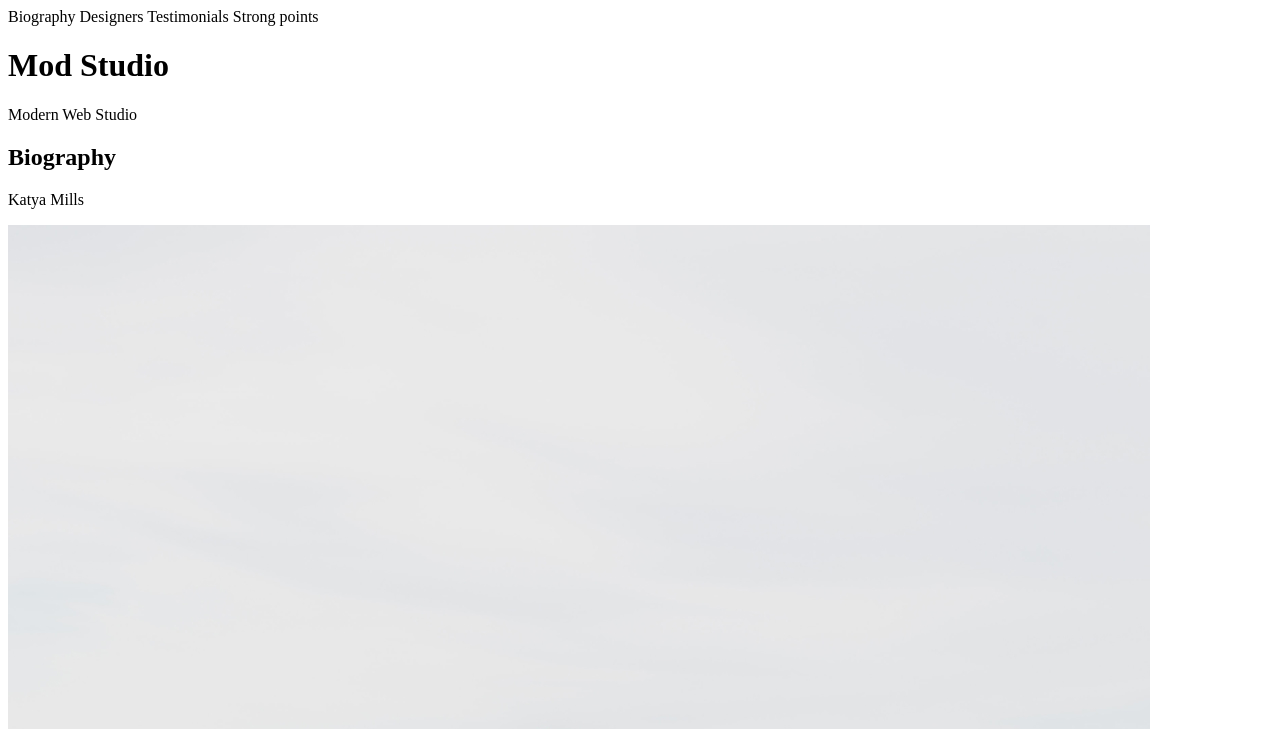
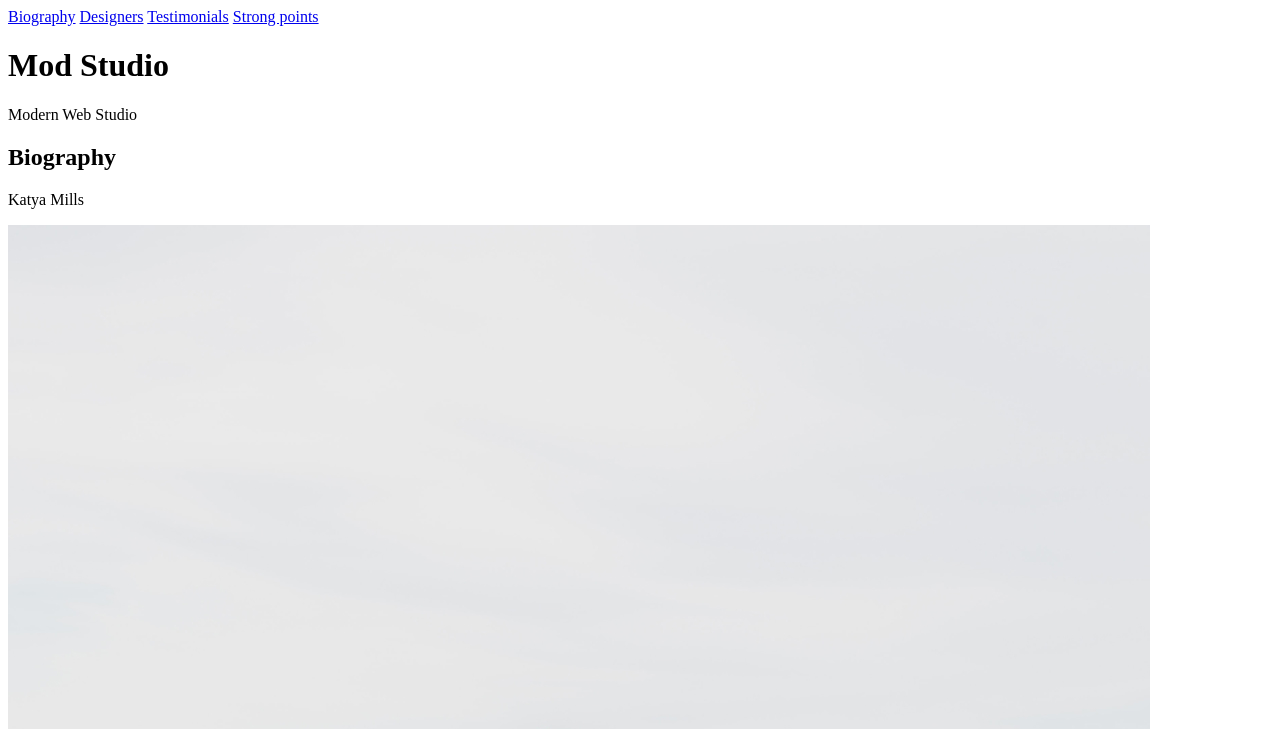
Before and after one commit to TatyanaYashina/otus-css-yashina, a plain HTML site: page index.html in a window 1280 px wide. Shown: the top 729 px of the page. Drawn offline with Linux system fonts and the light colour scheme.

Commit message:
Исправлены замечания

```diff
--- a/index.html
+++ b/index.html
@@ -7,17 +7,17 @@
 </head>
 <body>
     <nav>
-        Biography
-        Designers
-        Testimonials
-        Strong points
+        <a href="#Biography">Biography</a>
+        <a href="#Designers">Designers</a>
+        <a href="#Testimonials">Testimonials</a>
+        <a href="#StrongPoints">Strong points</a>
     </nav>
-    <header>
+    <main>
         <h1>Mod Studio</h1>
         <p>Modern Web Studio</p>
-    </header>
+    </main>
     <section>
-        <h2>Biography</h2>
+        <h2 id="Biography">Biography</h2>
         <p>Katya Mills</p>
         <img src="./img/Biography-Director.jpg" alt="Katya Mills">
         <h3>Art Director</h3>
@@ -31,7 +31,7 @@
 
     </section>
     <section>
-        <h2>Designers</h2>
+        <h2 id="Designers">Designers</h2>
         <img src="./img/Jess-Wonder.jpg" alt="Jess Wonde">
         <h3>Jess Wonde</h3>
         <p>From/ Be more flower</p>
@@ -46,7 +46,7 @@
         <p>Skills/ Design Strategy / Marketing</p>
     </section>
     <section>
-        <h2>Testimonials</h2>
+        <h2 id="Testimonials">Testimonials</h2>
         <img src="./img/Testimonials.jpg" alt="Testimonials">
         <p>Website</p>
         <a href="www.whitepapers.com">www.whitepapers.com</a>
@@ -57,7 +57,7 @@
         <p>I just really want to do good work <br>and work with some great people, people who challenge me.</p>
     </section>
     <section>
-        <h2>Strong points</h2>
+        <h2 id="StrongPoints">Strong points</h2>
         <h3>Strengths</h3>
         <ul>
             <li>Interiors</li>
```
